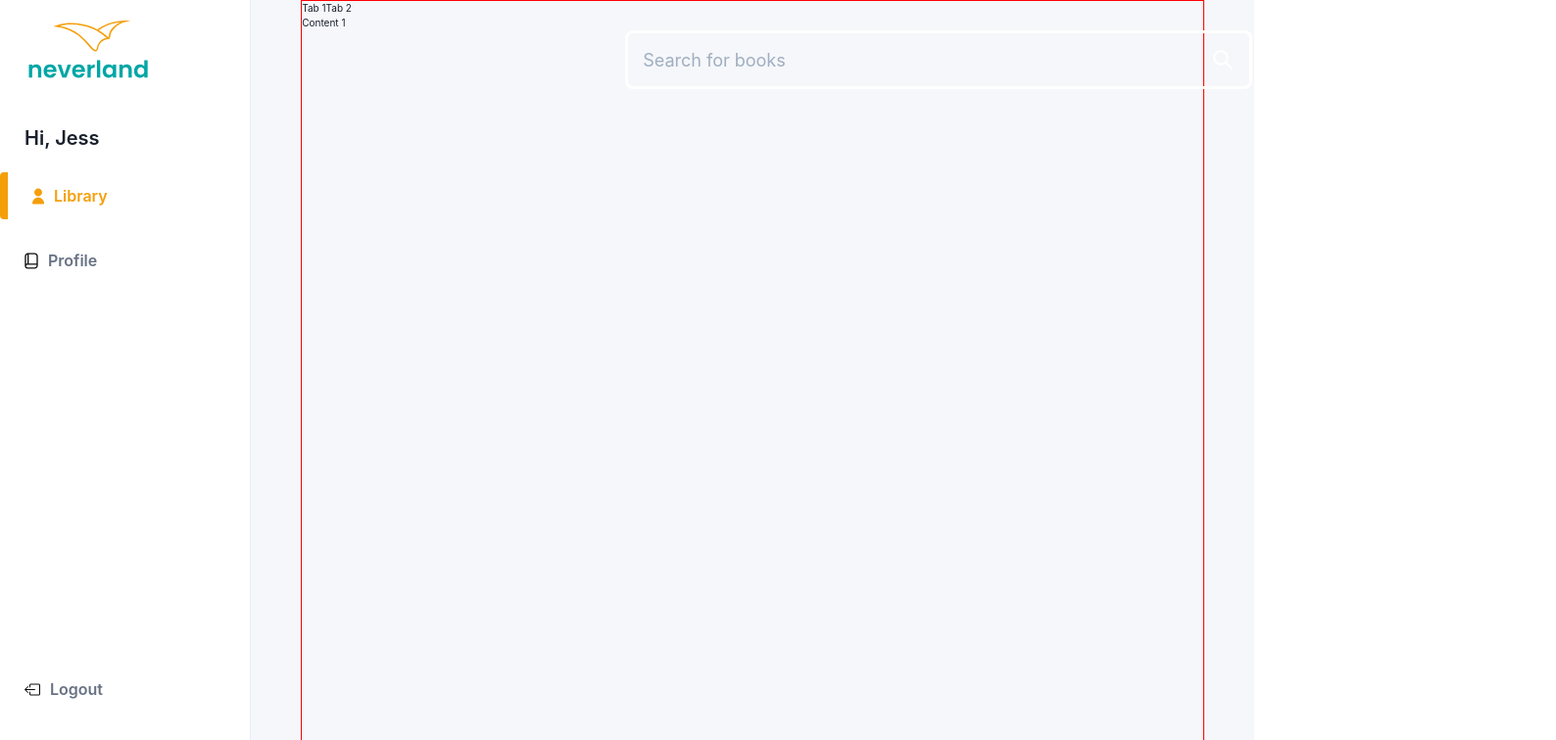
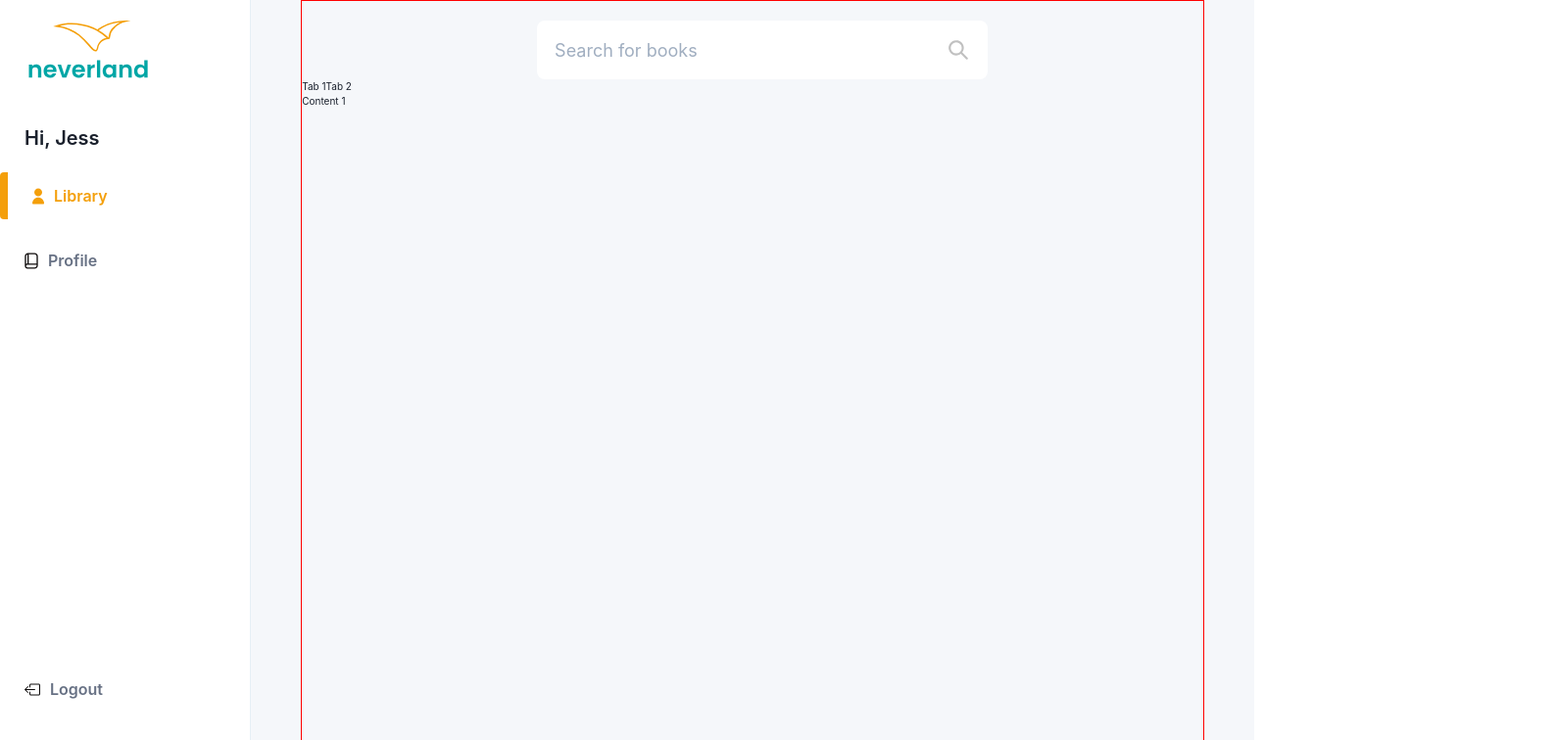
Before and after one commit to NEVERLAND-repository/Neverland-Client, a React (Create React App) app: page /dashboard in a window 1280 px wide. Shown: the top 756 px of the page at 98% size, 1588 px wide, since content can reach past the window. Built offline with nearby package versions, Linux system fonts and the light colour scheme.

Commit message:
Add search bar in library
Signed-off-by: Ekene Nwobodo <nwobodoe71@gmail.com>

```diff
--- a/src/pages/dashboard/form.styles.js
+++ b/src/pages/dashboard/form.styles.js
@@ -53,7 +53,7 @@ export const DashboardForm = styled.form`
 
   .form__group__input:focus {
     color: var(--subtitle-color);
-    border: 1px solid var(--primary-color);
+    border: 1px solid color ${ ({ theme }) => theme.color.primaryColor };
   }
   .radio {
     display: flex;
@@ -82,10 +82,10 @@ export const DashboardForm = styled.form`
     z-index: 7;
   }
 
-  /* input[type='radio']:checked {
+  input[type='radio']:checked {
     border-color: #f49f0a;
     color: ${ ({ theme }) => theme.color.primaryColor } ;
-  } */
+  }
 
   .form_group_input__side label {
     font-size: 2rem;
--- a/src/pages/dashboard/library.js
+++ b/src/pages/dashboard/library.js
@@ -3,11 +3,15 @@ import React from 'react';
 import { Tab } from '@headlessui/react';
 import { LibraryWapper } from './library.styles';
 import SearchBar from '../../components/SearchComponent/SearchBar';
+import Footer from '../homePage/components/footerSection/Footer';
 
 const Library = () => {
   return (
+    <>
       <LibraryWapper>
-      <SearchBar placeholder='Search for books' className='library-search' />
+        <div className='library-search'>
+          <SearchBar placeholder='Search for books' />
+        </div>
         <Tab.Group>
           <Tab.List>
             <Tab
@@ -29,6 +33,8 @@ const Library = () => {
           </Tab.Panels>
         </Tab.Group>
       </LibraryWapper>
+      <Footer />
+    </>
   );
 };
 
--- a/src/pages/dashboard/library.styles.js
+++ b/src/pages/dashboard/library.styles.js
@@ -1,8 +1,39 @@
 import styled from 'styled-components';
 
 export const LibraryWapper = styled.div`
-margin: 0 auto;
-width: 90%;
-border:1px solid red;
-height: 100vh;
-`
+  margin: 0 auto;
+  width: 90%;
+  border: 1px solid red;
+  height: 100vh;
+  padding-top: 2rem;
+
+  .library-search {
+    /* border: 1px solid green; */
+    position: relative;
+
+    display: flex;
+    align-items: center;
+    justify-content: center;
+
+    div {
+      position: static;
+      div {
+        margin-top: 0;
+      }
+      input {
+        background-color: #fff;
+        color: ${ ({ theme }) => theme.color.secondaryColor };
+        &:focus {
+        outline: none;
+        outline: none;
+        box-shadow: 0 0 4px #ccc;
+        }
+      }
+      svg {
+        color: rgba(130, 130, 130, 0.5);
+      }
+    }
+
+    /* .input: */
+  }
+`;
```
Lines whose indentation alone changed are shown as unchanged.
